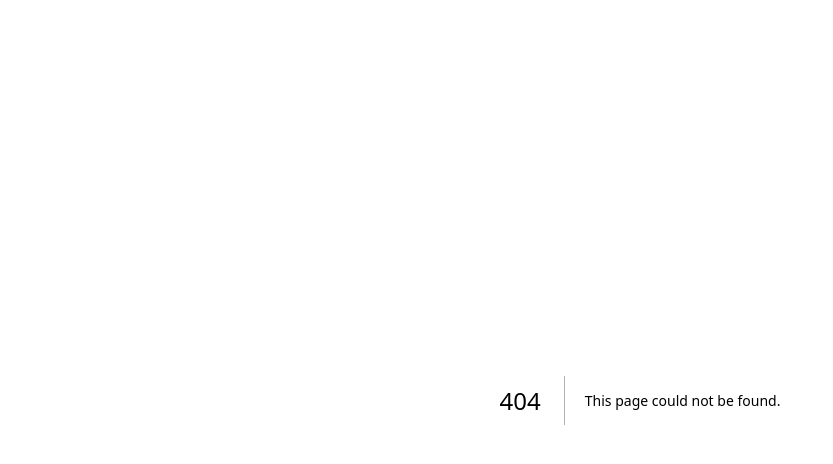
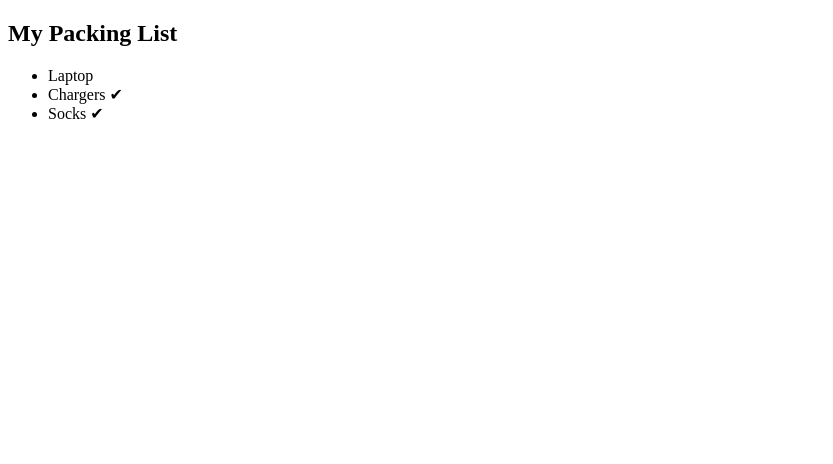
Before and after one commit to zuki08/learn-react_5610, a Next.js app: page /qcomps/props_item in a window 1280 px wide. Before the commit this address had no page. Shown: the top 464 px of the page, without its empty margins (0-833 px from the left). Built offline with nearby package versions, Linux system fonts and the light colour scheme.

Commit message:
conditional quiz

```diff
--- /dev/null
+++ b/src/pages/qcomps/props_item.js
@@ -0,0 +1,28 @@
+function Item({ name, isPacked }) {
+  if (isPacked) {
+    return <li className="item">{name} ✔</li>;
+  }
+  return <li className="item"> {name} </li>
+}
+
+export default function PackingList() {
+  return (
+    <section>
+      <h1>My Packing List</h1>
+      <ul>
+        <Item
+          isPacked={false}
+          name="Laptop"
+        />
+        <Item
+          isPacked={true}
+          name="Chargers"
+        />
+        <Item
+          isPacked={true}
+          name="Socks"
+        />
+      </ul>
+    </section>
+  );
+}
```
